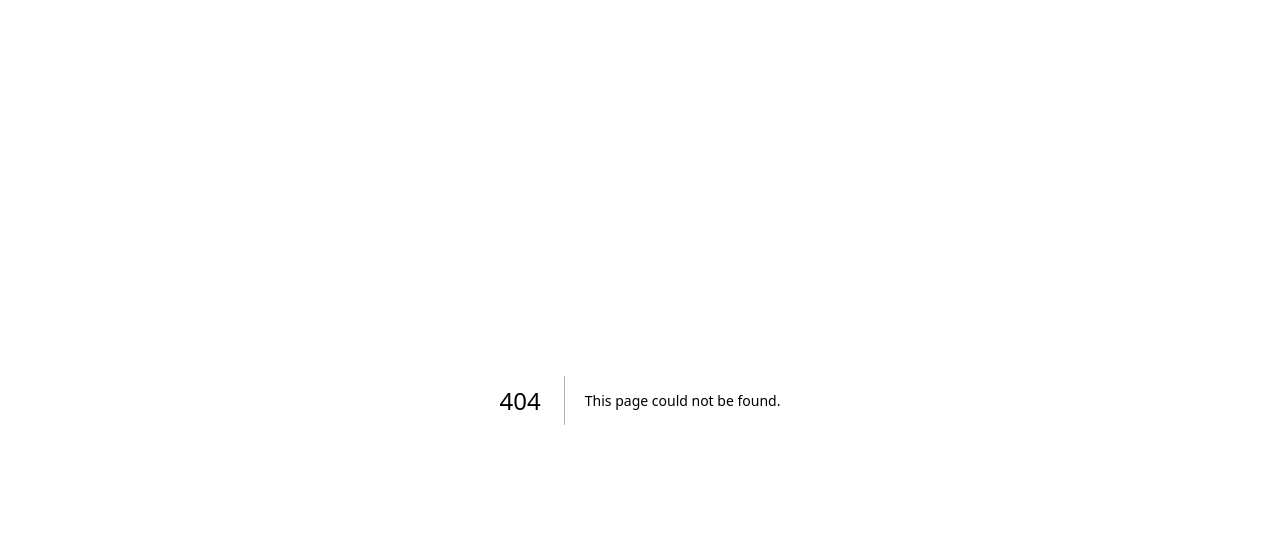
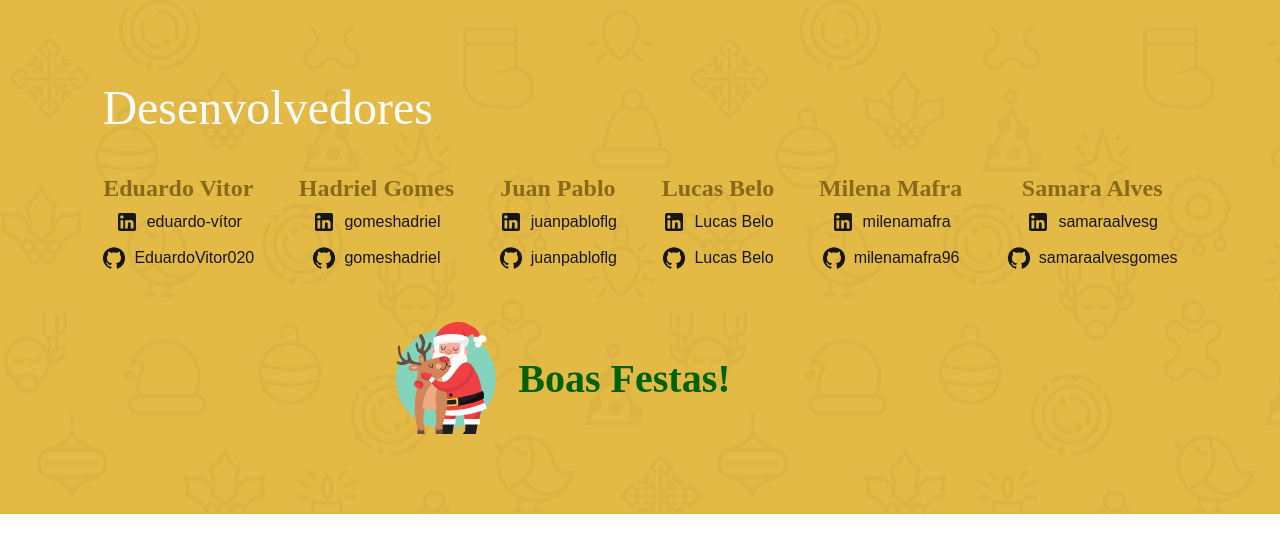
Before and after one commit to gomeshadriel/cartinhas-natal, a Next.js app: page /Contato in a window 1280 px wide. Before the commit this address had no page. Shown: the top 552 px of the page. Built offline with nearby package versions, Linux system fonts and the light colour scheme.

Commit message:
tela footer contendo o contato de todos que criaram o projeto

```diff
--- /dev/null
+++ b/src/pages/Contato.jsx
@@ -0,0 +1,228 @@
+import React from "react";
+import LinkedInIcon from "@mui/icons-material/LinkedIn";
+import GitHubIcon from "@mui/icons-material/GitHub";
+
+const styles = {
+  intro: {
+    backgroundImage: "url(img/BackgroundAmarelo.png)",
+    padding: "80px 0px 80px 0px",
+    display: "flex",
+    flexDirection: "column",
+    gap: "40px",
+  },
+
+  title: {
+    fontSize: "48px",
+    fontFamily: "Poppins",
+    weight: "400",
+    marginLeft: "8%",
+    color: "#FBFBFB",
+  },
+
+  names: {
+    fontSize: "24px",
+    display: "flex",
+    gap: "8px",
+    fontFamily: "Poppins",
+    color: "#886A19",
+  },
+
+  finalContent: {
+    fontSize: "40px",
+    fontFamily: "Poppins",
+    margin: "0% 0% 0% 2%",
+    weight: "400",
+    color: "#006207",
+  },
+
+  icon: {
+    display: "flex",
+    flexDirection: "column",
+    height: "20px",
+    marginBottom: "20px",
+    color: "#FFFFFF",
+    margin: "10px",
+    gap: "5px",
+    marginLeft: "9.5%",
+    fontSize: "14px",
+    fontFamily: "Poppins",
+    color: "#FFFFFF",
+  },
+
+  cardNames: {
+    display: "flex",
+    flexDirection: "column",
+    justifyContent: "center",
+    alignItems: "center",
+    gap: "8px",
+  },
+
+  socialMedia: {
+    display: "flex",
+    flexDirection: "row",
+    gap: "8px",
+    alignItems: "center",
+    justifyContent: "center",
+    alignSelf: "stretch",
+  },
+
+  cardRow: {
+    display: "flex",
+    flexDirection: "row",
+    justifyContent: "space-between",
+    margin: "0% 8% 0% 8%",
+  },
+
+  contentLink: {
+    display: "flex",
+    flexDirection: "column",
+    gap: "12px",
+  },
+
+  christmas: {
+    display: "flex",
+    justifyContent: "center",
+    alignItems: "center",
+    margin: "0% 12% 0% 0%",
+  },
+
+  photo: {
+    width: "100px",
+  },
+};
+function Contato() {
+  return (
+    <>
+      <div style={styles.intro}>
+        <div style={styles.title}>Desenvolvedores</div>
+        <div style={styles.cardRow}>
+          <div style={styles.cardNames}>
+            <h3 style={styles.names}>Eduardo Vitor</h3>
+            <div style={styles.contentLink}>
+              <a
+                style={styles.socialMedia}
+                href="https://www.linkedin.com/in/eduardo-vítor/"
+              >
+                <LinkedInIcon />
+                <p>eduardo-vítor</p>
+              </a>
+
+              <a
+                style={styles.socialMedia}
+                href="https://github.com/EduardoVitor020"
+              >
+                <GitHubIcon />
+                <p>EduardoVitor020</p>
+              </a>
+              <div />
+            </div>
+          </div>
+          <div style={styles.cardNames}>
+            <h3 style={styles.names}>Hadriel Gomes</h3>
+            <div style={styles.contentLink}>
+              <a
+                style={styles.socialMedia}
+                href="https://www.linkedin.com/in/gomeshadriel/"
+              >
+                <LinkedInIcon />
+                <p>gomeshadriel</p>
+              </a>
+
+              <a
+                style={styles.socialMedia}
+                href="https://github.com/gomeshadriel"
+              >
+                <GitHubIcon />
+                <p>gomeshadriel</p>
+              </a>
+              <div />
+            </div>
+          </div>
+          <div style={styles.cardNames}>
+            <h3 style={styles.names}>Juan Pablo</h3>
+            <div style={styles.contentLink}>
+              <a
+                style={styles.socialMedia}
+                href="https://www.linkedin.com/in/juanpabloflg/"
+              >
+                <LinkedInIcon />
+                <p>juanpabloflg</p>
+              </a>
+
+              <a
+                style={styles.socialMedia}
+                href="https://github.com/juanpabloflg"
+              >
+                <GitHubIcon />
+                <p>juanpabloflg</p>
+              </a>
+              <div />
+            </div>
+          </div>
+          <div style={styles.cardNames}>
+            <h3 style={styles.names}>Lucas Belo</h3>
+            <div style={styles.contentLink}>
+              <a style={styles.socialMedia} href="exemplo.com">
+                <LinkedInIcon />
+                <p>Lucas Belo</p>
+              </a>
+
+              <a style={styles.socialMedia} href="exemplo.com">
+                <GitHubIcon />
+                <p>Lucas Belo</p>
+              </a>
+              <div />
+            </div>
+          </div>
+          <div style={styles.cardNames}>
+            <h3 style={styles.names}>Milena Mafra</h3>
+            <div style={styles.contentLink}>
+              <a
+                style={styles.socialMedia}
+                href="https://www.linkedin.com/in/milenamafra/"
+              >
+                <LinkedInIcon />
+                <p>milenamafra</p>
+              </a>
+
+              <a
+                style={styles.socialMedia}
+                href="https://github.com/milenamafra96"
+              >
+                <GitHubIcon />
+                <p>milenamafra96</p>
+              </a>
+              <div />
+            </div>
+          </div>
+          <div style={styles.cardNames}>
+            <h3 style={styles.names}>Samara Alves</h3>
+            <div style={styles.contentLink}>
+              <a
+                style={styles.socialMedia}
+                href="https://www.linkedin.com/in/samaraalvesg/"
+              >
+                <LinkedInIcon />
+                <p>samaraalvesg</p>
+              </a>
+
+              <a
+                style={styles.socialMedia}
+                href="https://github.com/samaraalvesgomes"
+              >
+                <GitHubIcon />
+                <p>samaraalvesgomes</p>
+              </a>
+              <div />
+            </div>
+          </div>
+        </div>
+        <div style={styles.christmas}>
+          <img style={styles.photo} src="./img/noelRena.svg"></img>
+          <h2 style={styles.finalContent}>Boas Festas!</h2>
+        </div>
+      </div>
+    </>
+  );
+}
+export default Contato;
--- a/src/pages/index.js
+++ b/src/pages/index.js
@@ -9,6 +9,7 @@ import {
 } from "@mui/material";
 import Link from "next/link";
 import Sobre from "./Sobre";
+// import Contato from "./Contato"
 // import RedeemIcon from '@mui/icons-material/Redeem';
 
 
@@ -118,7 +119,7 @@ export default function Home() {
 
           <div>
            <Link href="/Sobre" passHref><Button style={styles.buttonNav} variant="text">Sobre</Button></Link>
-            <Link href="/Pedido" passHref><Button style={styles.buttonNav} variant="text">Faça um pedido</Button></Link>
+            <Link href="/Contato" passHref><Button style={styles.buttonNav} variant="text">Faça um pedido</Button></Link>
             <Link href="/Apadrinhamento" passHref><Button style={styles.buttonNav} variant="text">Apadrinhar</Button></Link>
           </div>
           <div>
@@ -141,6 +142,7 @@ export default function Home() {
       </div>
 
       <Sobre/>
+
     </>
   );
 }
```
Also changed, not shown: src/pages/Apadrinhamento.jsx (line endings or trailing spaces).
